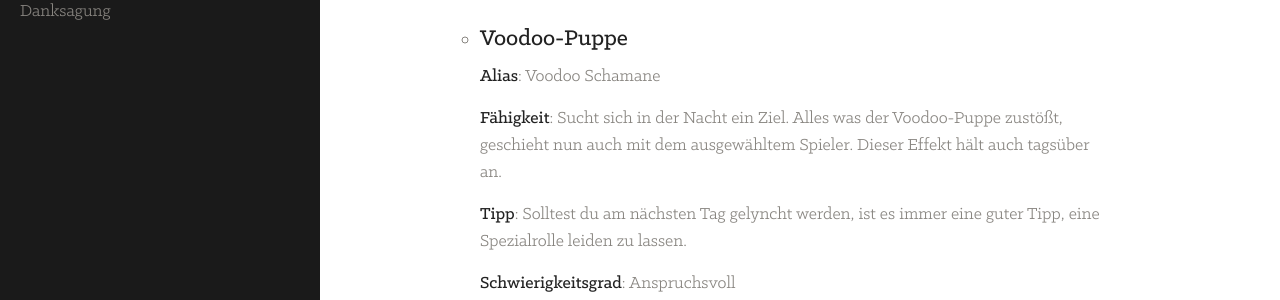
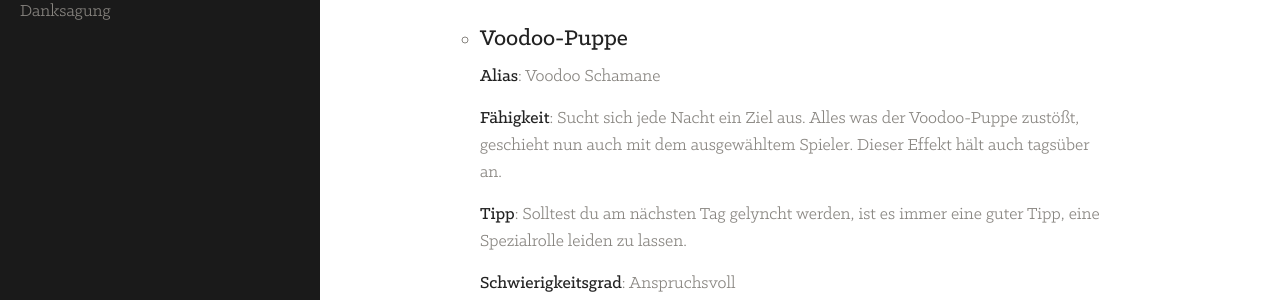
Before and after one commit to gamekeller/mafia, a Jekyll site: the page built from extended.md, in a window 1280 px wide and 900 px high, scrolled down 14212 px. Shown: the part 154-454 px from the top of the window. Built offline with Jekyll 4.4.1, drawn with Linux system fonts in a browser that asks for light colours; emoji names are drawn with the system emoji font.

Commit message:
Voodoo Puppe: target selection frequency update

```diff
--- a/extended.md
+++ b/extended.md
@@ -532,7 +532,7 @@ Jede Rolle ist wichtig, egal ob Bürger oder Mafia Goon, also verschwendet sie n
 
       **Alias**: Voodoo Schamane
 
-      **Fähigkeit**: Sucht sich in der Nacht ein Ziel. Alles was der Voodoo-Puppe zustößt, geschieht nun auch mit dem ausgewähltem Spieler. Dieser Effekt hält auch tagsüber an.
+      **Fähigkeit**: Sucht sich jede Nacht ein Ziel aus. Alles was der Voodoo-Puppe zustößt, geschieht nun auch mit dem ausgewähltem Spieler. Dieser Effekt hält auch tagsüber an.
 
       **Tipp**: Solltest du am nächsten Tag gelyncht werden, ist es immer eine guter Tipp, eine Spezialrolle leiden zu lassen.
 
```
